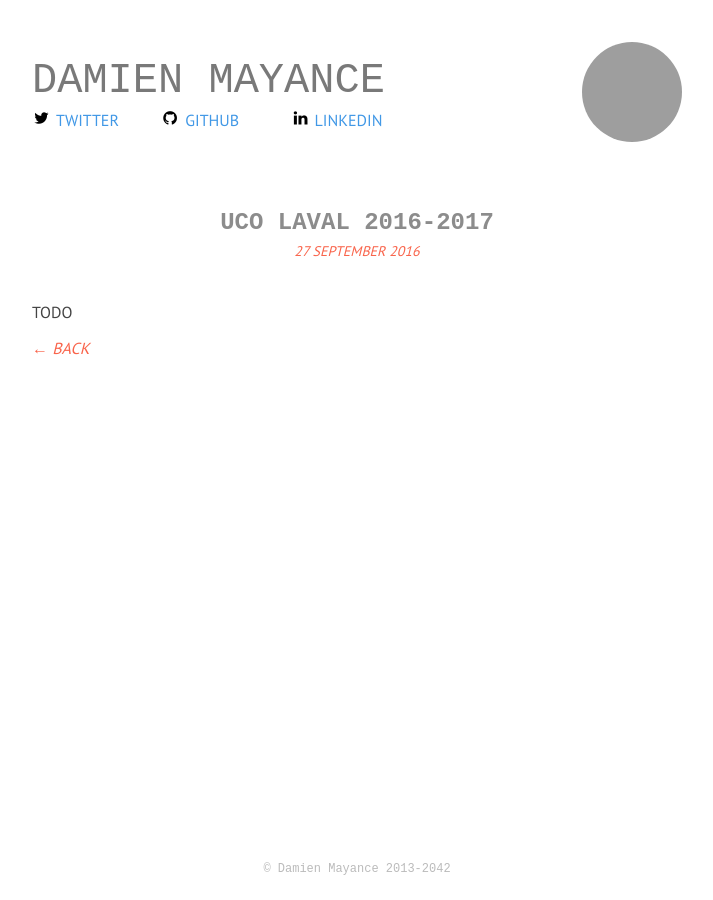
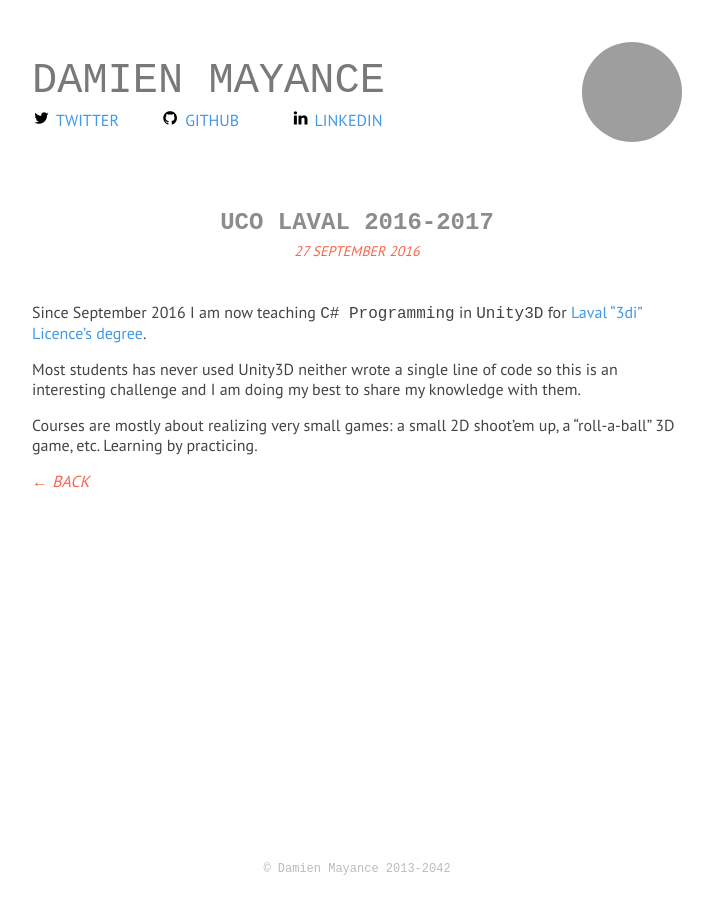
Before and after one commit to valryon/valryon.github.io, a Jekyll site: the page built from _events/2016-09-27-teaching-unity-and-programming.md, in a window 1280 px wide. Shown: the whole page, without its empty margins (283-996 px from the left). Built offline with Jekyll 4.4.1, drawn with Linux system fonts in a browser that asks for light colours; some web fonts are replaced; grey boxes are pictures that could not be loaded.

Commit message:
fill UCO laval event

```diff
--- a/_events/2016-09-27-teaching-unity-and-programming.md
+++ b/_events/2016-09-27-teaching-unity-and-programming.md
@@ -3,4 +3,8 @@ title: UCO Laval 2016-2017
 shortdesc: Teaching Unity3D and C# Programming at UCO Laval
 ---
 
-TODO
+Since September 2016 I am now teaching `C# Programming` in `Unity3D` for [Laval "3di" Licence's degree](http://www.laval3di.org/).
+
+Most students has never used Unity3D neither wrote a single line of code so this is an interesting challenge and I am doing my best to share my knowledge with them.
+
+Courses are mostly about realizing very small games: a small 2D shoot'em up, a "roll-a-ball" 3D game, etc. Learning by practicing.
```
